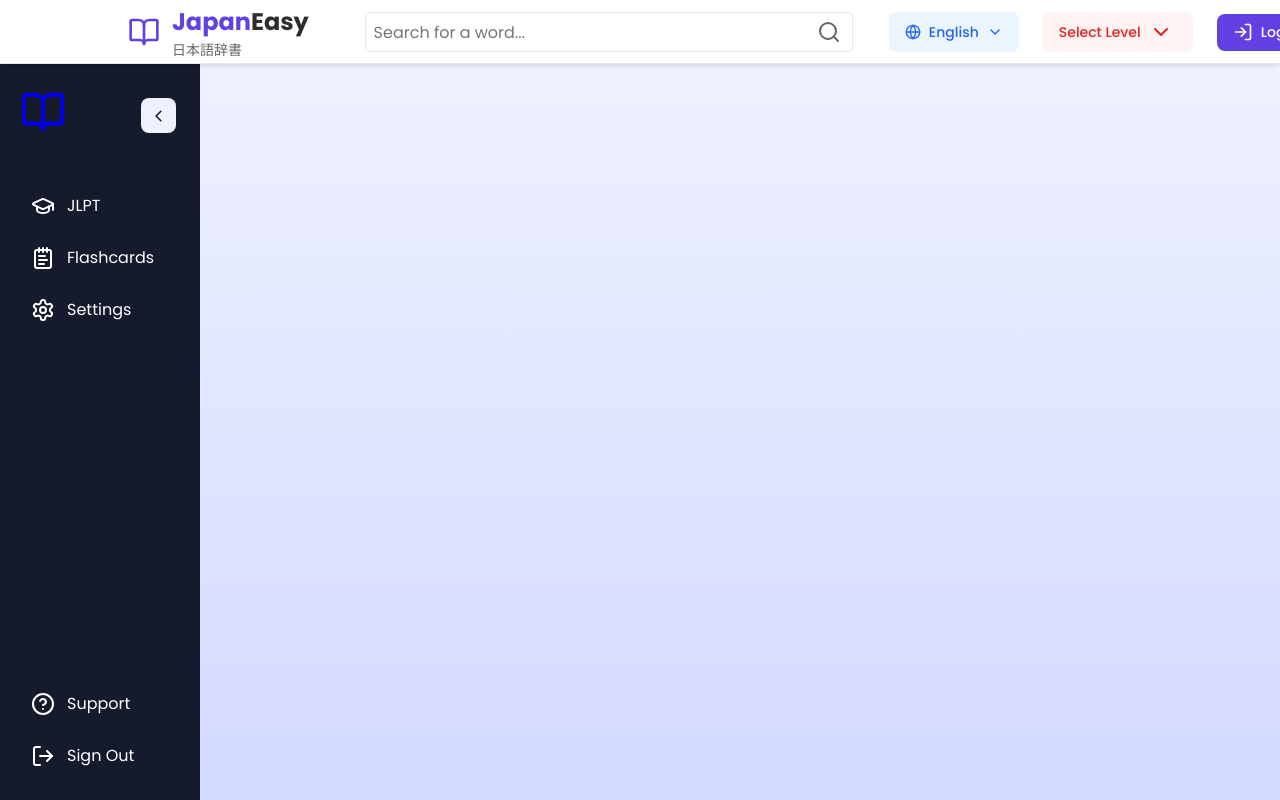
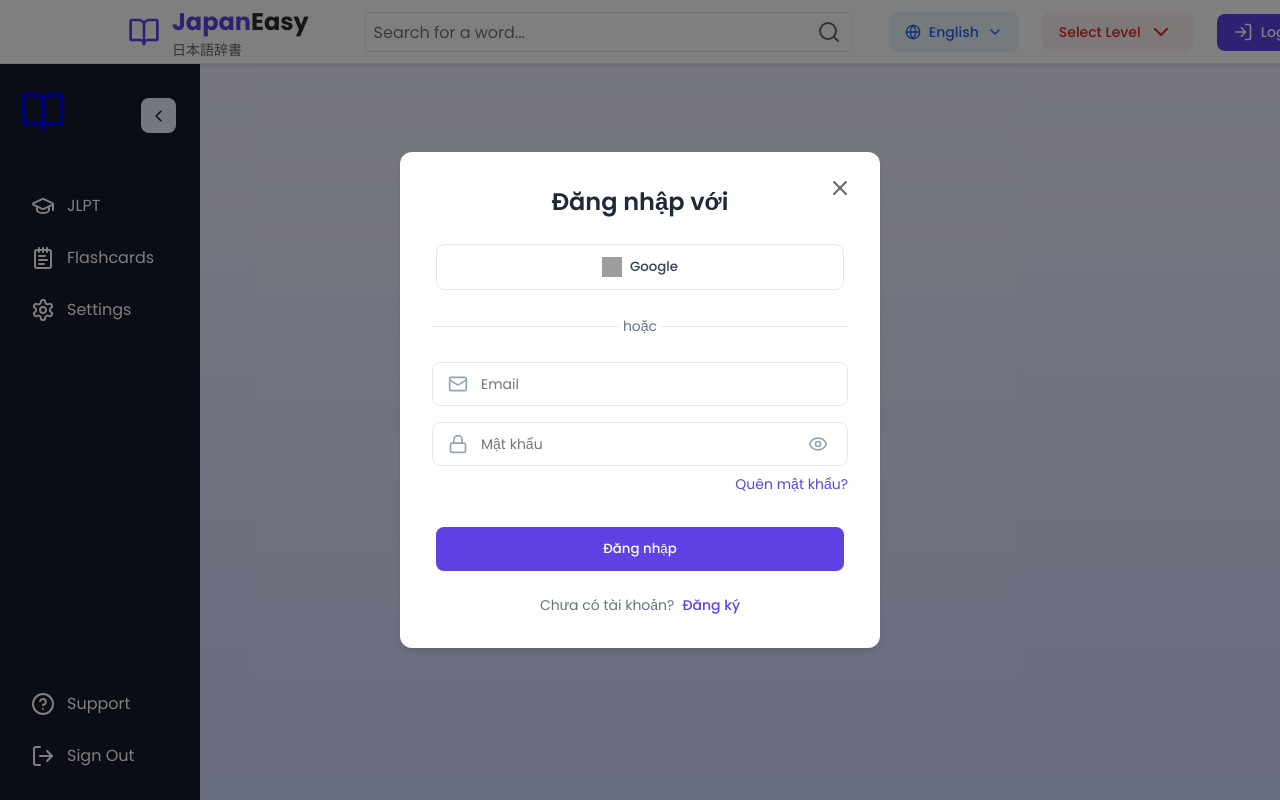
Before and after one commit to dodoododo/PBL3-Japanese-Dictionary, a React (Vite) app in the folder JapanEasyDict/: page /login in a window 1280 px wide. Shown: the top 800 px of the page. Built offline with nearby package versions, Linux system fonts and the light colour scheme; grey boxes are pictures that could not be loaded.

Commit message:
user and admin roles login

```diff
--- a/JapanEasyDict/src/App.jsx
+++ b/JapanEasyDict/src/App.jsx
@@ -2,7 +2,7 @@ import React, { useState, useRef, useEffect } from 'react';
 import { BrowserRouter as Router, Routes, Route, useNavigate } from 'react-router-dom';
 import { BookOpen, ChevronDown, Globe, Search, Volume2 } from 'lucide-react';
 import { JLPT_DATA, EXAMPLE_SENTENCES, POPULAR_WORDS } from './data';
-import { isAuthenticated } from './auth';
+import { isAuthenticated, isAdmin,  login, logout} from './auth';
 import Header from './components/HeaderComponents/Header';
 import LoginForm from './components/LoginFormComponents/LoginForm';
 import Sidebar from './components/SideBarComponents/SideBar';
@@ -10,6 +10,7 @@ import FlashcardPage from './components/FlashCardComponents/FlashcardPage';
 import JLPTPage from './components/JLPTComponents/JLPTPage';
 import KanjiList from './components/JLPTComponents/KanjiList';
 import AdminPage from './components/AdminComponents/AdminPage';
+import './auth.js'
 
 function App() {
   const [searchTerm, setSearchTerm] = useState('');
@@ -278,6 +279,7 @@ function App() {
                 <Route path="/flashcards" element={<FlashcardPage />} />
                 <Route path="/flashcards/:level" element={<FlashcardPage />} />
                 <Route path="/admin" element={<AdminPage />} />
+                <Route path="/login" element={<LoginForm />} />
               </Routes>
 
               {isLoading ? (
--- a/JapanEasyDict/src/auth.js
+++ b/JapanEasyDict/src/auth.js
@@ -1,20 +1,31 @@
-export const ADMIN_CREDENTIALS = {
-  email: 'admin@japaneasy.com',
-  password: 'admin123'
+export const isAuthenticated = () => {
+  return localStorage.getItem('isAuthenticated') === 'true';
 };
 
-export const isAuthenticated = () => {
+export const isAdmin = () => {
   return localStorage.getItem('isAdmin') === 'true';
 };
 
 export const login = (email, password) => {
-  if (email === ADMIN_CREDENTIALS.email && password === ADMIN_CREDENTIALS.password) {
-    localStorage.setItem('isAdmin', 'true');
-    return true;
+  const demoUsers = [
+    { email: 'admin@japaneasy.com', password: 'admin123', isAdmin: true },
+    { email: 'user@japaneasy.com', password: 'user123', isAdmin: false },
+  ];
+
+  const user = demoUsers.find(
+    (u) => u.email === email && u.password === password
+  );
+
+  if (user) {
+    localStorage.setItem('isAuthenticated', 'true');
+    localStorage.setItem('isAdmin', user.isAdmin.toString());
+    return { success: true, isAdmin: user.isAdmin };
+  } else {
+    return { success: false, message: 'Email hoặc mật khẩu không đúng.' };
   }
-  return false;
 };
 
 export const logout = () => {
+  localStorage.removeItem('isAuthenticated');
   localStorage.removeItem('isAdmin');
 };
--- a/JapanEasyDict/src/components/AdminComponents/Admin.css
+++ b/JapanEasyDict/src/components/AdminComponents/Admin.css
@@ -55,6 +55,7 @@
 
 .kanji-list {
   background: white;
+  padding-top: 4rem;
   padding: 1.5rem;
   border-radius: 8px;
   box-shadow: 0 2px 4px rgba(0, 0, 0, 0.1);
@@ -174,3 +175,7 @@ input[type="text"] {
   border-radius: 4px;
   cursor: pointer;
 }
+
+.kanji-display {
+  padding-top: rem;
+}
--- a/JapanEasyDict/src/components/LoginFormComponents/LoginForm.css
+++ b/JapanEasyDict/src/components/LoginFormComponents/LoginForm.css
@@ -1,11 +1,4 @@
 @import url('https://fonts.googleapis.com/css2?family=Montserrat:wght@400;500;600&display=swap');
-
-* {
-    margin: 0;
-    padding: 0;
-    box-sizing: border-box;
-    font-family: 'Montserrat', sans-serif;
-}
 
 .auth-modal-overlay {
   position: fixed;
@@ -28,7 +21,7 @@
   background: white;
   padding: 2rem;
   border-radius: 12px;
-    box-shadow: 0 4px 6px var(--box-shadow-color);
+  box-shadow: 0 4px 6px rgba(0, 0, 0, 0.1);
 }
 
 .auth-close-button {
@@ -48,7 +41,7 @@
 }
 
 .auth-close-button:hover {
-    background-color: var(--background-light);
+  background-color: #f3f4f6;
 }
 
 .auth-form-title {
@@ -56,7 +49,7 @@
   font-size: 1.5rem;
   font-weight: 600;
   margin-bottom: 1.5rem;
-    color: var(--text-color);
+  color: #1f2937;
 }
 
 .auth-social-login {
@@ -72,18 +65,18 @@
   justify-content: center;
   gap: 0.5rem;
   padding: 0.75rem;
-    border: 1px solid var(--border-color);
+  border: 1px solid #e5e7eb;
   border-radius: 8px;
   background: white;
-    color: var(--text-color);
+  color: #374151;
   font-weight: 500;
   cursor: pointer;
   transition: all 0.3s;
 }
 
 .auth-social-button:hover {
-    background: var(--background-light);
-    border-color: var(--border-color);
+  background: #f9fafb;
+  border-color: #d1d5db;
 }
 
 .auth-social-icon {
@@ -104,7 +97,7 @@
   top: 50%;
   width: 45%;
   height: 1px;
-    background: var(--border-color);
+  background: #e5e7eb;
 }
 
 .auth-separator::before {
@@ -130,29 +123,39 @@
 
 .auth-input-wrapper {
   position: relative;
+  display: flex;
+  align-items: center;
 }
 
-.auth-input-field {
+.auth-form .auth-input-field {
   width: 100%;
-    padding: 0.75rem 1rem 0.75rem 2.5rem;
-    border: 1px solid var(--border-color);
+  height: 44px;
+  padding: 1rem 3rem;
+  border: 1px solid #e5e7eb;
   border-radius: 8px;
   font-size: 0.875rem;
   transition: all 0.3s;
+  background: white;
+}
+
+.auth-input-field:valid ~ .eye-icon {
+    display: flex;
   }
 
 .auth-input-field:focus {
   outline: none;
-    border-color: var(--primary-color);
+  border-color: #5F41E4;
   box-shadow: 0 0 0 3px rgba(95, 65, 228, 0.1);
 }
 
 .auth-input-icon {
   position: absolute;
-    left: 0.75rem;
+  left: 1rem;
   top: 50%;
   transform: translateY(-50%);
   color: #94a3b8;
+  pointer-events: none;
+  z-index: 1;
 }
 
 .auth-eye-button {
@@ -164,12 +167,20 @@
   border: none;
   color: #94a3b8;
   cursor: pointer;
-    padding: 0;
+  padding: 4px;
+  display: flex;
+  align-items: center;
+  justify-content: center;
+  z-index: 1;
+}
+
+.auth-eye-button:hover {
+  color: #64748b;
 }
 
 .auth-forgot-link {
   text-align: right;
-    color: var(--primary-color);
+  color: #5F41E4;
   text-decoration: none;
   font-size: 0.875rem;
   margin-top: -0.5rem;
@@ -186,7 +197,7 @@
 }
 
 .auth-submit-button {
-    background: var(--primary-color);
+  background: #5F41E4;
   color: white;
   border: none;
   padding: 0.75rem;
@@ -198,7 +209,7 @@
 }
 
 .auth-submit-button:hover {
-    background: var(--primary-hover);
+  background: #4F35C3;
 }
 
 .auth-signup-prompt {
@@ -209,7 +220,7 @@
 }
 
 .auth-signup-link {
-    color: var(--primary-color);
+  color: #5F41E4;
   text-decoration: none;
   font-weight: 500;
   margin-left: 0.5rem;
@@ -218,53 +229,3 @@
 .auth-signup-link:hover {
   text-decoration: underline;
 }
-
- .input-wrapper {
-  height: 54px;
-  width: 100%;
-  position: relative;
-  margin-bottom: 1.5rem;
-}
- .input-field {
-  width: 100%;
-  height: 100%;
-  outline: none;
-  font-size: 1.06rem;
-  border-radius: 0.31rem;
-  border: 1px solid #bfb3f2;
-  padding: 0px 1.25rem 0 3.12rem;
-  transition: 0.2s ease;
-}
- .input-field:focus {
-  border-color: #5F41E4;
-}
- .input-field::placeholder {
-  color: #9284c8;
-}
- .input-wrapper i {
-  position: absolute;
-  top: 50%;
-  height: 100%;
-  display: flex;
-  color: #a395e0;
-  align-items: center;
-  transform: translateY(-50%);
-  transition: 0.2s ease;
-}
- .input-wrapper i:not(.eye-icon) {
-  left: 0.93rem;
-  pointer-events: none;
-}
- .input-field:focus ~ i:not(.eye-icon) {
-  color: #5F41E4;
-}
- .input-wrapper i.eye-icon {
-  display: none;
-  right: 0.93rem;
-  color: #917DE8;
-  cursor: pointer;
-  font-size: 1.25rem;
-}
- .input-wrapper .input-field:valid ~ .eye-icon {
-  display: flex;
-}
--- a/JapanEasyDict/src/components/LoginFormComponents/LoginForm.jsx
+++ b/JapanEasyDict/src/components/LoginFormComponents/LoginForm.jsx
@@ -1,8 +1,9 @@
 import React, { useState } from 'react';
+import { X } from 'lucide-react';
+import LoginInputField from './LoginInputField';
+import './LoginForm.css';
 import { login } from '../../auth';
-import { Mail, Lock, Eye, EyeOff, X } from 'lucide-react';
-import './LoginForm.css';
-import LoginInputField from './LoginInputField';
+import { useNavigate } from 'react-router-dom';
 
 const LoginForm = ({ onLoginSuccess, onClose }) => {
   const [formData, setFormData] = useState({
@@ -10,7 +11,7 @@ const LoginForm = ({ onLoginSuccess, onClose }) => {
     password: ''
   });
   const [error, setError] = useState('');
-    const [showPassword, setShowPassword] = useState(false);
+  const navigate = useNavigate();
 
   const handleChange = (e) => {
     const { name, value } = e.target;
@@ -22,45 +23,29 @@ const LoginForm = ({ onLoginSuccess, onClose }) => {
 
   const handleSubmit = (e) => {
     e.preventDefault();
-        if (login(formData.email, formData.password)) {
+    const result = login(formData.email, formData.password);
+    if (result.success) {
       onLoginSuccess();
-            setError('');
+      window.location.reload();
+      navigate(result.isAdmin ? '/admin' : '/');
     } else {
-            setError('Email hoặc mật khẩu không đúng');
-        }
-    };
-
-    const togglePassword = (e) => {
-        e.preventDefault();
-        setShowPassword(!showPassword);
-    };
-
-    const handleOverlayClick = (e) => {
-        if (e.target === e.currentTarget) {
-            onClose();
+      setError(result.message);
     }
   };
 
   return (
     <div className="auth-modal-overlay">
-            <div className="auth-modal-content">
-                <button
-                    className="auth-close-button"
-                    onClick={onClose}
-                    aria-label="Đóng form đăng nhập"
-                >
+      <div className="auth-modal-content" onClick={e => e.stopPropagation()}>
+        <button className="auth-close-button" onClick={onClose}>
           <X size={24} />
         </button>
+
         <h2 className="auth-form-title">Đăng nhập với</h2>
 
         <div className="auth-social-login">
           <button className="auth-social-button">
-                        <img src="/google.svg" alt="Google" className="auth-social-icon" />
+            <img src="https://www.gstatic.com/firebasejs/ui/2.0.0/images/auth/google.svg" alt="Google" className="auth-social-icon" />
             Google
-                    </button>
-                    <button className="auth-social-button">
-                        <img src="/apple.svg" alt="Apple" className="auth-social-icon" />
-                        Apple
           </button>
         </div>
 
@@ -69,60 +54,25 @@ const LoginForm = ({ onLoginSuccess, onClose }) => {
         </div>
 
         <form onSubmit={handleSubmit} className="auth-form">
-                    <div className="auth-input-wrapper">
-                        {/* <input
-                            type="email"
-                            name="email"
-                            className="auth-input-field"
-                            value={formData.email}
-                            onChange={handleChange}
-                            placeholder="Email"
-                            required
-                        />
-                        <Mail className="auth-input-icon" size={20} /> */}
-
           <LoginInputField
             type="email"
             name="email"
-                            className="auth-input-field"
             value={formData.email}
             onChange={handleChange}
             placeholder="Email"
             required
             icon="mail"
           />
-                    </div>
 
-                    <div className="auth-input-wrapper">
-                        {/* <input
-                            type={showPassword ? "text" : "password"}
+          <LoginInputField
+            type="password"
             name="password"
-                            className="auth-input-field"
-                            value={formData.password}
-                            onChange={handleChange}
-                            placeholder="Mật khẩu"
-                            required
-                        />
-                        <Lock className="auth-input-icon" size={20} /> */}
-                        <LoginInputField
-                            type={showPassword ? "text" : "password"}
-                            name="password"
-                            className="auth-input-field"
             value={formData.password}
             onChange={handleChange}
             placeholder="Mật khẩu"
             required
             icon="lock"
           />
-                        {/* <button
-                            type="button"
-                            className="auth-eye-button"
-                            onClick={togglePassword}
-                            aria-label={showPassword ? "Ẩn mật khẩu" : "Hiện mật khẩu"}
-                        >
-                            {showPassword ? <EyeOff size={20} /> : <Eye size={20} />}
-                        </button> */}
-                    </div>
 
           <a href="#" className="auth-forgot-link">Quên mật khẩu?</a>
 
--- a/JapanEasyDict/src/components/LoginFormComponents/LoginInputField.jsx
+++ b/JapanEasyDict/src/components/LoginFormComponents/LoginInputField.jsx
@@ -1,22 +1,52 @@
-import { useState } from "react";
-const InputField = ({ type, placeholder, icon }) => {
-  // State to toggle password visibility
-  const [isPasswordShown, setIsPasswordShown] = useState(false);
+import React, { useState } from 'react';
+import { Mail, Lock, Eye, EyeOff } from 'lucide-react';
+
+const LoginInputField = ({
+  type,
+  name,
+  value,
+  onChange,
+  placeholder,
+  required,
+  icon,
+}) => {
+  const [showPassword, setShowPassword] = useState(false);
+
+  const getIcon = () => {
+    switch (icon) {
+      case 'mail':
+        return <Mail className="auth-input-icon" size={20} />;
+      case 'lock':
+        return <Lock className="auth-input-icon" size={20} />;
+      default:
+        return null;
+    }
+  };
+
   return (
-    <div className="input-wrapper">
+    <div className="auth-input-wrapper">
+      {getIcon()}
       <input
-        type={isPasswordShown ? 'text' : type}
+        type={showPassword ? 'text' : type}
+        name={name}
+        value={value}
+        onChange={onChange}
         placeholder={placeholder}
-        className="input-field"
-        required
+        required={required}
+        className="auth-input-field"
       />
-      <i className="material-symbols-rounded">{icon}</i>
+
       {type === 'password' && (
-        <i onClick={() => setIsPasswordShown(prevState => !prevState)} className="material-symbols-rounded eye-icon">
-          {isPasswordShown ? 'visibility' : 'visibility_off'}
-        </i>
+        <button
+          type="button"
+          className="auth-eye-button"
+          onClick={() => setShowPassword(!showPassword)}
+        >
+          {showPassword ? <EyeOff size={20} /> : <Eye size={20} />}
+        </button>
       )}
     </div>
-  )
-}
-export default InputField;
+  );
+};
+
+export default LoginInputField;
```
Also changed, not shown: JapanEasyDict/src/components/AdminComponents/AdminPage.jsx (+1 -26 lines), JapanEasyDict/src/components/HeaderComponents/Header.jsx (+7 -2 lines). Lines whose indentation alone changed are shown as unchanged.
